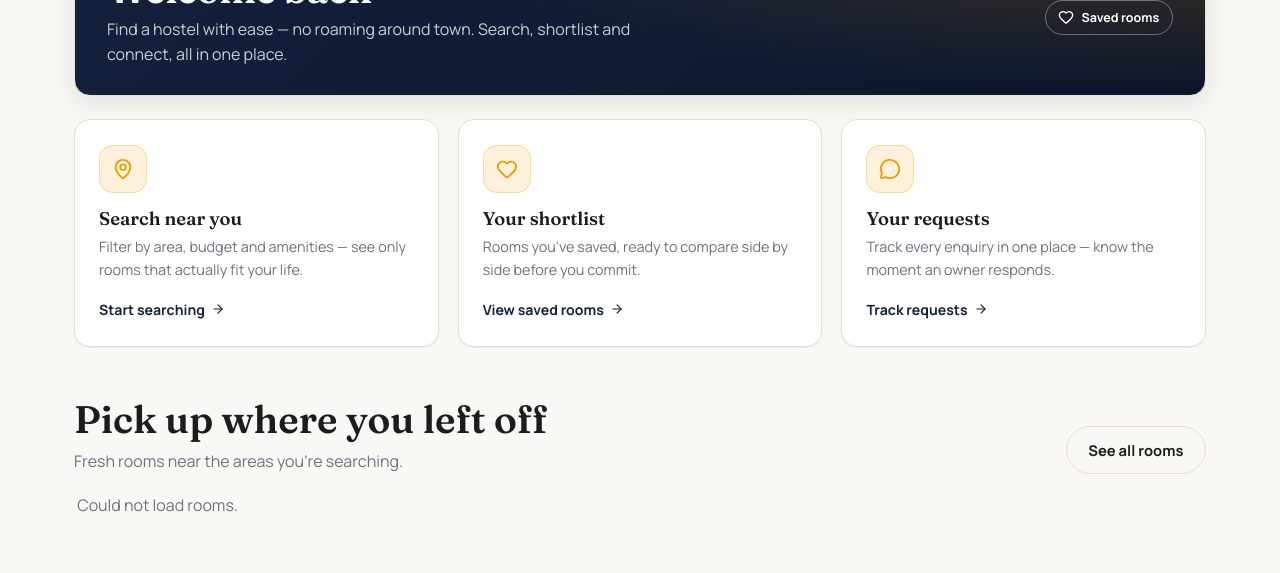
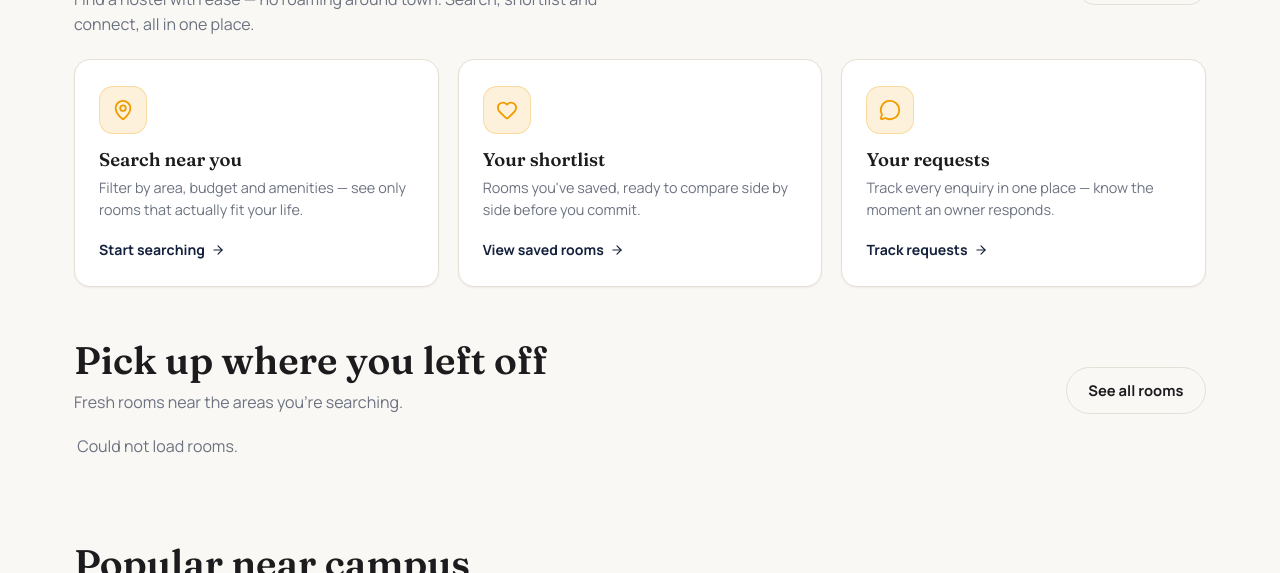
Before and after one commit to funstargm100-cmyk/Hostels-Website, a website: page public/home-seeker.html in a window 1280 px wide. Shown: the part 736-1309 px from the top of the page. Drawn offline with nearby package versions, Linux system fonts and the light colour scheme; no server answers.

Commit message:
Remove card styling from the welcome heading

```diff
--- a/public/css/style.css
+++ b/public/css/style.css
@@ -487,52 +487,15 @@ textarea{ resize:vertical; min-height:110px; }
 @media (max-width:900px){ .why-grid{ grid-template-columns:repeat(2,1fr); } }
 @media (max-width:640px){ .why-grid{ grid-template-columns:1fr; } }
 
-/* ── signed-in welcome band ───────────────────────────
-   The "Welcome back" greeting sits on a navy panel with a soft gold glow,
-   so it reads as a proper landing moment instead of grey text floating over
-   the page. Navy is --primary in light mode and --bg-secondary in dark, so the
-   band tracks the theme; the gold glow is --accent in both. */
-.welcome-band{ position:relative; }
+/* ── signed-in welcome heading ────────────────────────
+   The "Welcome back" greeting is plain text on the page — no card, panel or
+   background. It just reuses .section-head for the heading/action row and
+   gets a little breathing room before the feature cards below. */
 .welcome-band .welcome-head{
-  position:relative; overflow:hidden;
   align-items:center; margin-bottom:1.4rem;
-  padding:1.8rem 2rem;
-  border-radius:var(--radius);
-  border:1px solid var(--border);
-  background:
-    radial-gradient(120% 180% at 100% 0%, rgba(239,157,0,.20) 0%, rgba(239,157,0,0) 55%),
-    linear-gradient(135deg, var(--primary) 0%, var(--primary-hover) 100%);
-  box-shadow:var(--shadow-md);
-  color:#fff;
-}
-/* In dark mode --primary is gold, so keep the band on a navy surface with the
-   same gold glow — otherwise the whole band would flip to gold. */
-[data-theme="dark"] .welcome-band .welcome-head{
-  background:
-    radial-gradient(120% 180% at 100% 0%, rgba(239,157,0,.16) 0%, rgba(239,157,0,0) 55%),
-    linear-gradient(135deg, #161C2E 0%, #0E1220 100%);
-  border-color:rgba(239,157,0,.22);
-}
-/* gold hairline along the top edge of the band */
-.welcome-band .welcome-head::before{
-  content:""; position:absolute; left:0; right:0; top:0; height:3px;
-  background:linear-gradient(90deg, var(--accent), var(--accent-hover), transparent);
-}
-.welcome-band .welcome-head h2{
-  color:#fff; margin:0 0 .35rem; letter-spacing:-.01em;
-}
-.welcome-band .welcome-head h2 em{ font-style:italic; color:var(--accent-hover); }
-.welcome-band .welcome-head .text-muted{ color:rgba(255,255,255,.78) !important; max-width:60ch; }
-/* the action button sits ON the navy band, so it flips to gold for contrast */
-.welcome-band .welcome-head .btn-outline{
-  border-color:rgba(255,255,255,.35); color:#fff;
-}
-.welcome-band .welcome-head .btn-outline:hover{
-  border-color:var(--accent); color:var(--accent-hover); background:rgba(255,255,255,.06);
-}
-@media (max-width:640px){
-  .welcome-band .welcome-head{ padding:1.4rem 1.3rem; }
-}
+}
+.welcome-band .welcome-head h2{ margin:0 0 .35rem; letter-spacing:-.01em; }
+.welcome-band .welcome-head .text-muted{ max-width:60ch; }
 
 /* ── feature cards (the 3 tiles under the greeting) ───────────────────
    These previously had no styles at all, so they rendered as three bare
```
